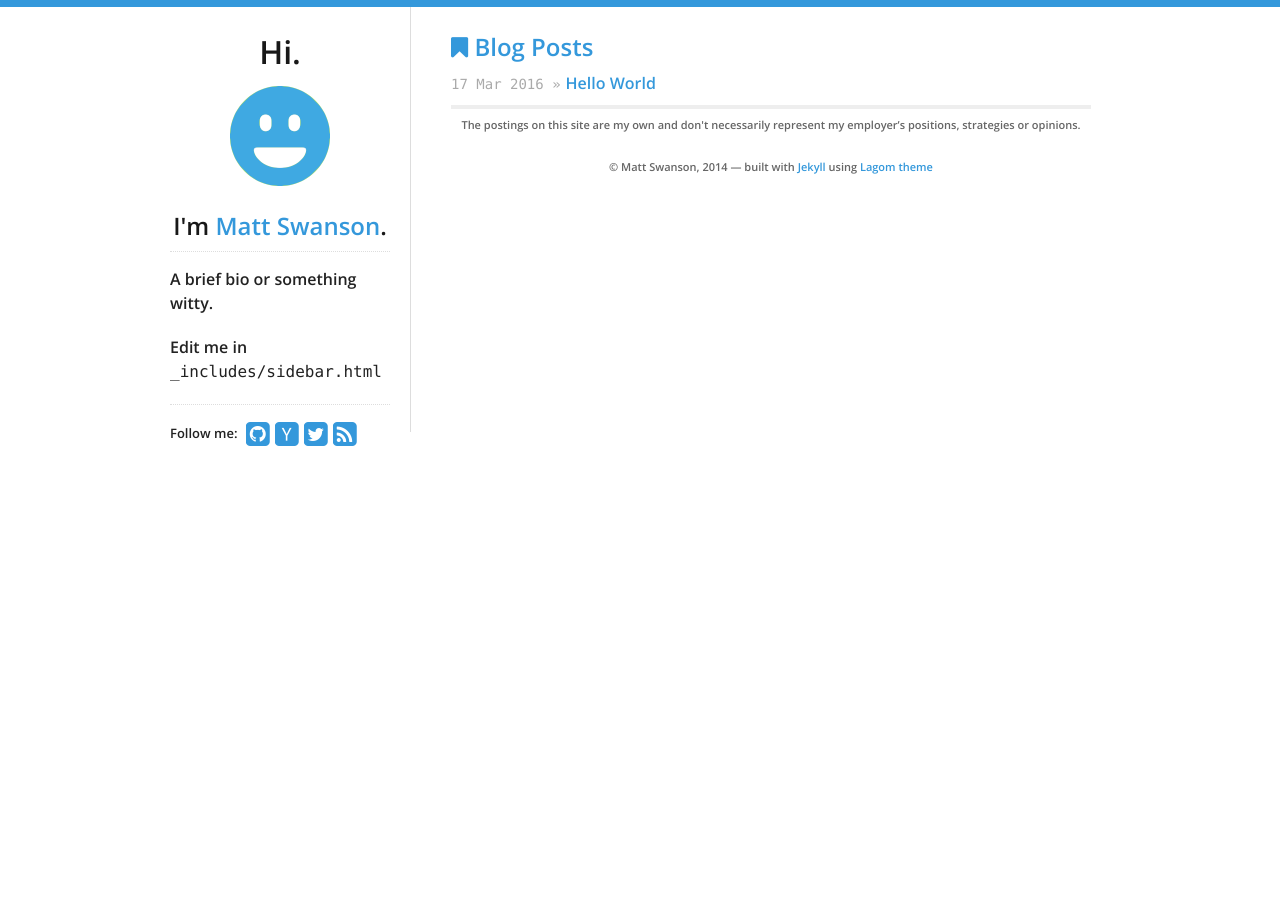
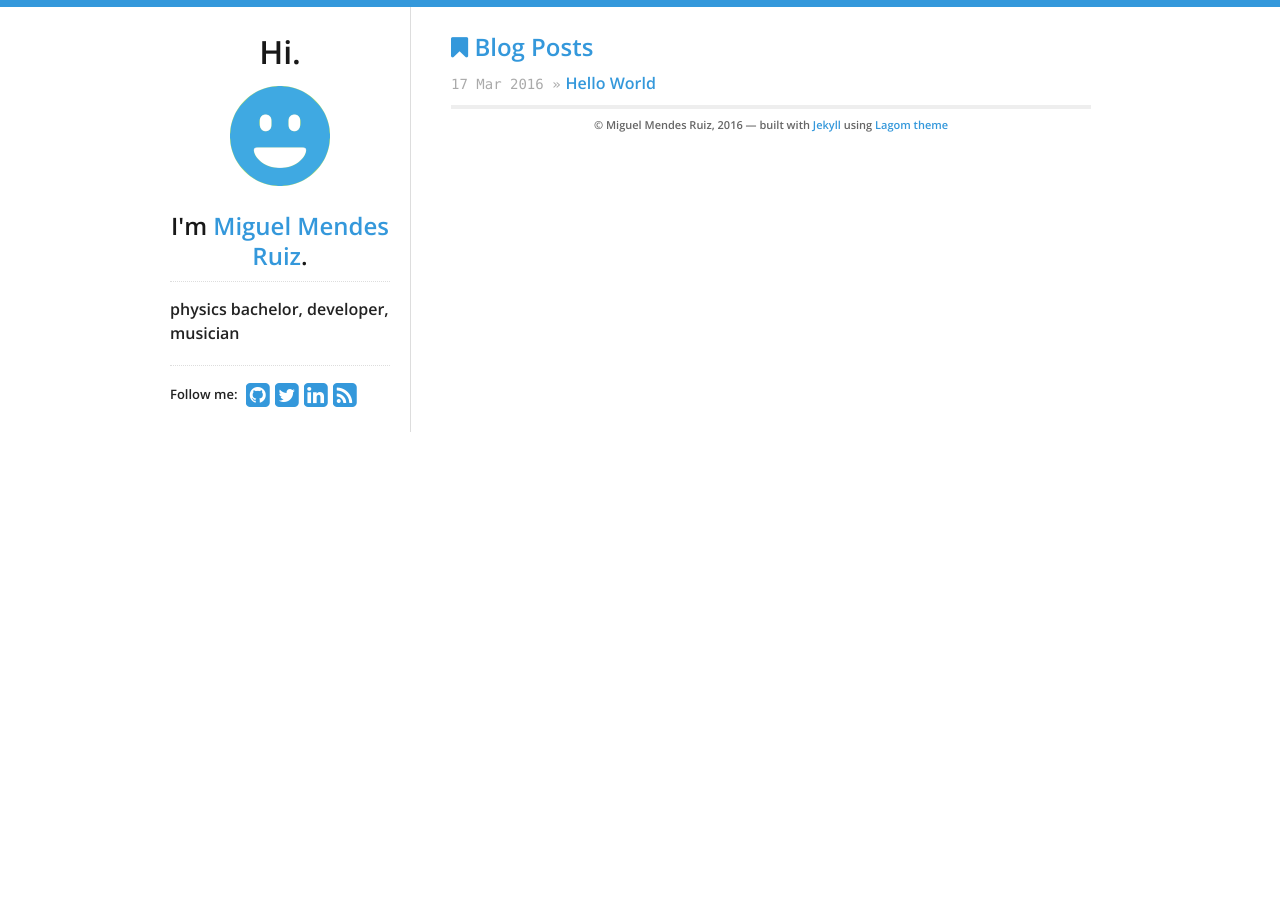
Before and after one commit to migmruiz/migmruiz.github.io, a Jekyll site: the page built from index.html, in a window 1280 px wide. Built offline with Jekyll 4.4.1, drawn with Linux system fonts in a browser that asks for light colours; nearby versions of some CDN libraries.

```diff
--- a/_data/theme.yml
+++ b/_data/theme.yml
@@ -5,29 +5,30 @@ highlight_color: '#3498db'
 
 # Profile links on the left sidebar, leave blank to ignore
 social:
-  github: swanson
+  github: migmruiz
   #bitbucket: philipj
-  hacker_news: swanson
+  #hacker_news: migmruiz
   #stackexchange: 348619
   #stackoverflow: 348619
-  twitter: _swanson
+  twitter: migmruiz
   #facebook: zuck
   #tumblr: animalygifs
-  #linkedin: philipjagielski
+  linkedin: migmruiz
   #gplus: 110552447039675960964
   #gravatar: 86e6ff8f75f9daef42d53b7f8002fd95
   #flickr: johndoe
 
 # "Hi, I'm _______"
-name: Matt Swanson
-email: test@example.com
-tagline: "weak opinions, strongly held"
+name: Miguel Mendes Ruiz
+email: migmruiz@gmail.com
+tagline: "physics bachelor, developer, musician"
 
 # Google Analytics key, leave blank to ignore
-google_analytics_key: UA-xxxx-x
+#google_analytics_key: UA-xxxx-x
+google_analytics_key:
 
 # Toggle "Postings are my own" disclaimer in footer
-show_disclaimer: true
+show_disclaimer: false
 
 # Toggle link/icon to view atom feed (/atom.xml) in sidebar
 show_atom_feed: true
--- a/_includes/footer.html
+++ b/_includes/footer.html
@@ -7,6 +7,6 @@
   {% endif %}
 
   <p>
-    © {{ site.data.theme.name }}, 2014 &mdash; built with <a href="http://jekyllrb.com/">Jekyll</a> using <a href="https://github.com/swanson/lagom">Lagom theme</a>
+    © {{ site.data.theme.name }}, 2016 &mdash; built with <a href="http://jekyllrb.com/">Jekyll</a> using <a href="https://github.com/swanson/lagom">Lagom theme</a>
   </p>
 </div>
--- a/_includes/sidebar.html
+++ b/_includes/sidebar.html
@@ -9,10 +9,7 @@
   </a>
   <h2>I'm <a href="/">{{ site.data.theme.name }}</a>.</h2>
   <div id="bio">
-    <p>A brief bio or something witty.</p>
-    <p>
-      Edit me in <code>_includes/sidebar.html</code>
-    </p>
+    <p>{{ site.data.theme.tagline }}</p>
   </div>
   <div id="social">
     {% include social.html %}
```
